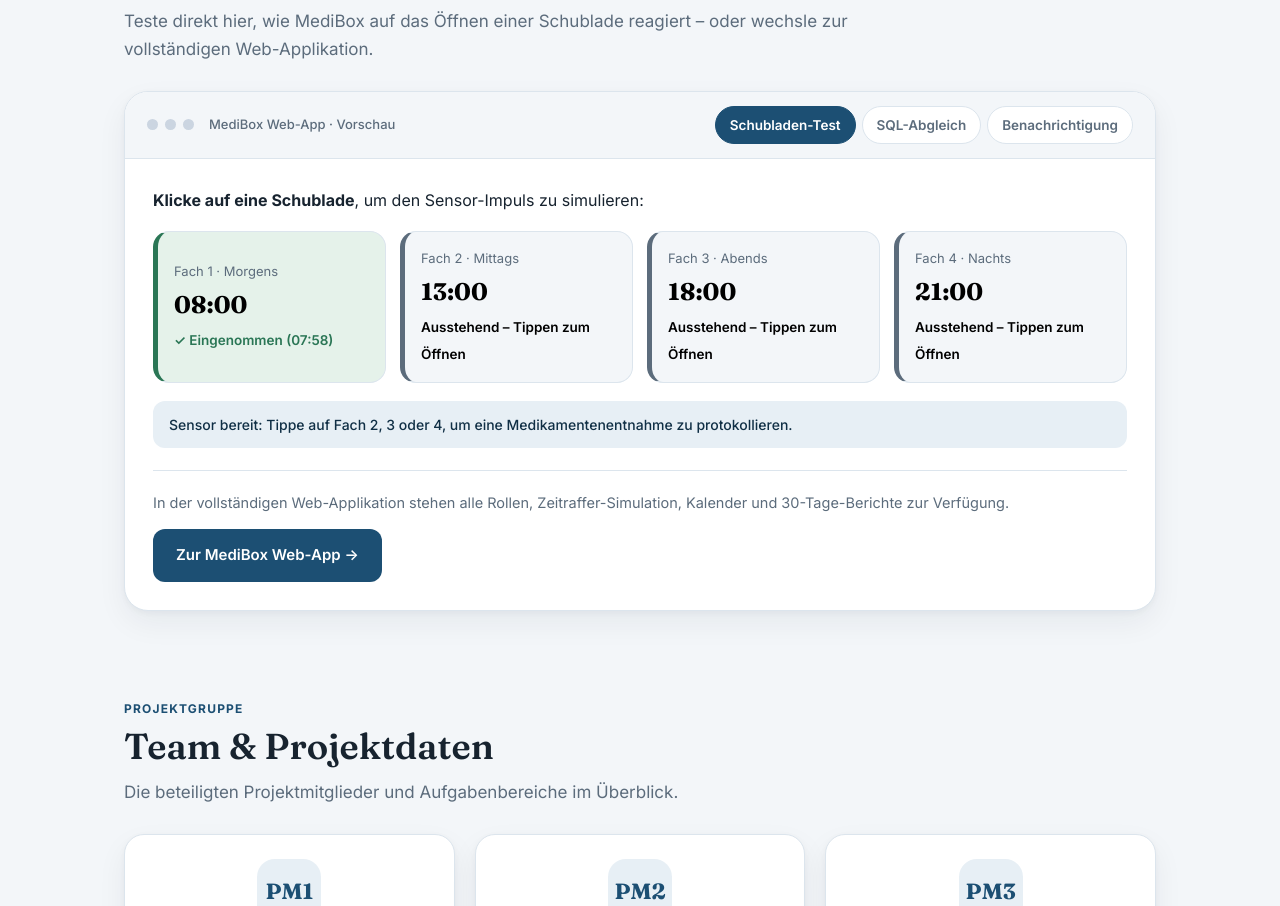
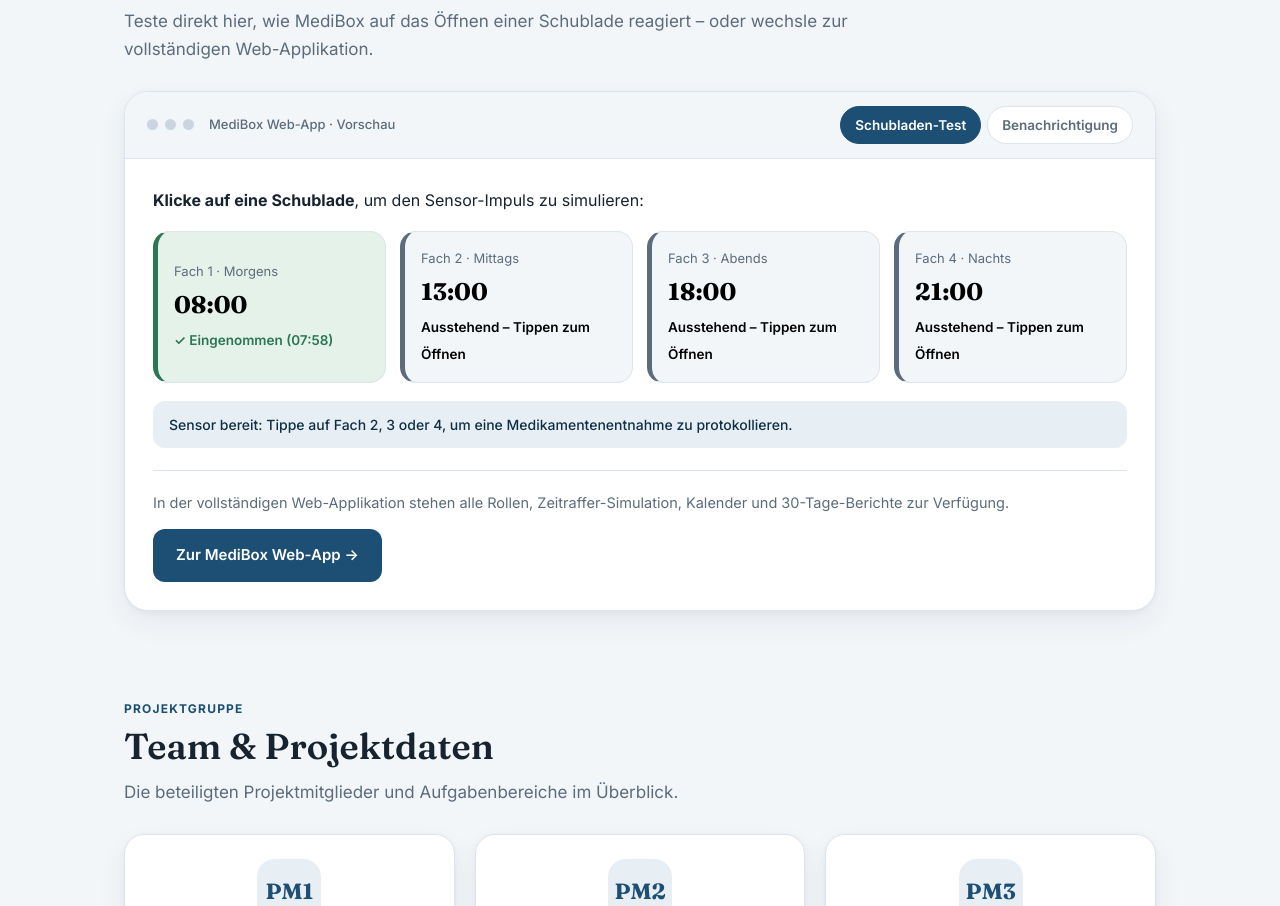
Before and after one commit to TomTomHDot/TomTomHDot.github.io, a plain HTML site: page index.html in a window 1280 px wide. Shown: the part 3960-4866 px from the top of the page. Drawn offline with Linux system fonts and the light colour scheme.

Commit message:
SQL Abgleich button entfernt

```diff
--- a/index.html
+++ b/index.html
@@ -1249,7 +1249,6 @@
             </div>
             <div class="demo-tabs" role="tablist">
               <button class="demo-tab-btn active" data-demo-tab="sim" role="tab" aria-selected="true">Schubladen-Test</button>
-              <button class="demo-tab-btn" data-demo-tab="sql" role="tab" aria-selected="false">SQL-Abgleich</button>
               <button class="demo-tab-btn" data-demo-tab="msg" role="tab" aria-selected="false">Benachrichtigung</button>
             </div>
           </div>
```
